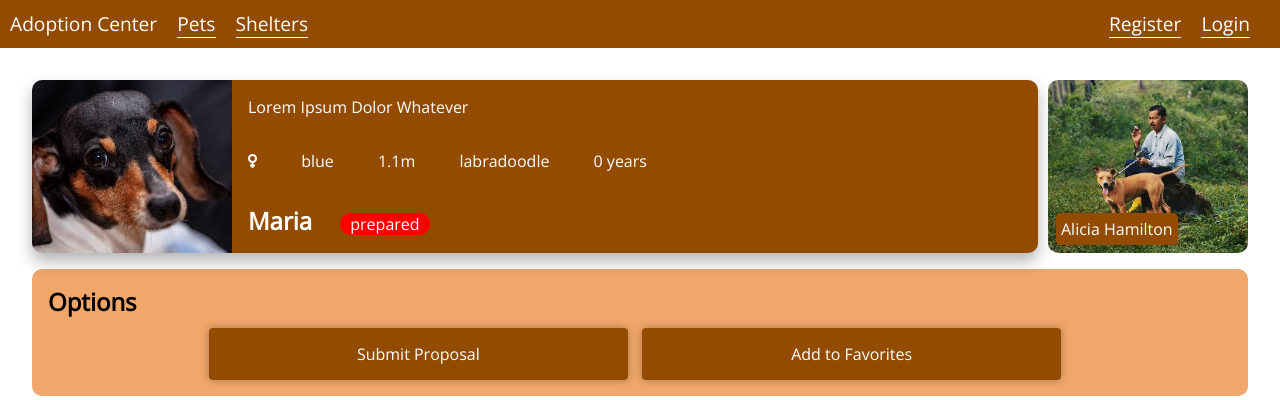
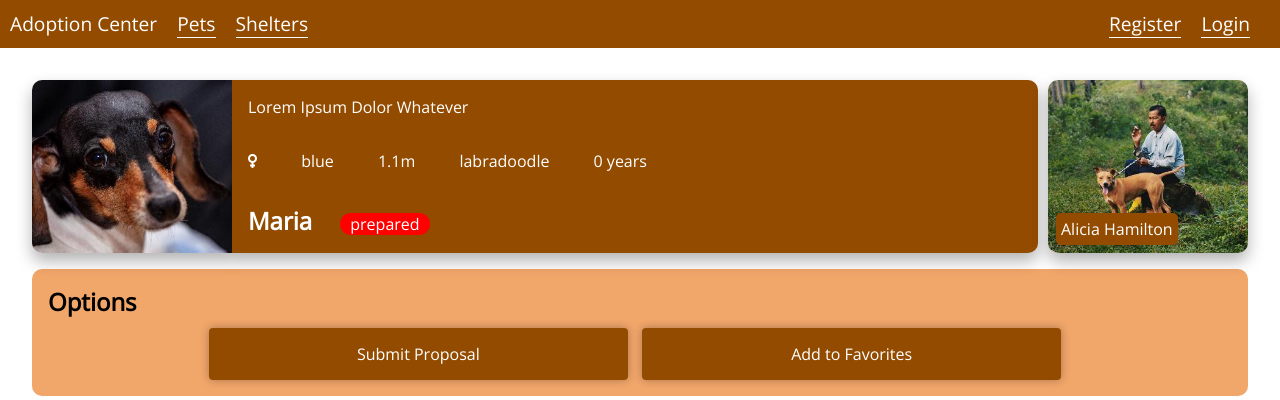
Before and after one commit to FEUP-LTW/ltw-project-g60, a PHP site: page /pet_detail.php?id=1 in a window 1280 px wide. Shown: the top 400 px of the page. Run offline with PHP 8.4, Linux system fonts and the light colour scheme; data comes from the database, SQL or seed files in the repository; some libraries are stand-ins or nearby versions.

Commit message:
small change

```diff
--- a/style/pet_detail.sass
+++ b/style/pet_detail.sass
@@ -25,6 +25,7 @@
         height: 100%
         background-size: cover
         background-position: center
+        box-shadow: 0 8px 16px 0 rgba(0,0,0,0.3)
       p
         padding: 5px
         border-radius: 5px
--- a/style/style.css
+++ b/style/style.css
@@ -1296,6 +1296,7 @@ body .shelter_profile .right .shelter_adopted .adopted-card:hover {
   height: 100%;
   background-size: cover;
   background-position: center;
+  box-shadow: 0 8px 16px 0 rgba(0, 0, 0, 0.3);
 }
 #pet-profile .pet-bio #owner-info p {
   padding: 5px;
```
Also changed, not shown: 1 other file.
